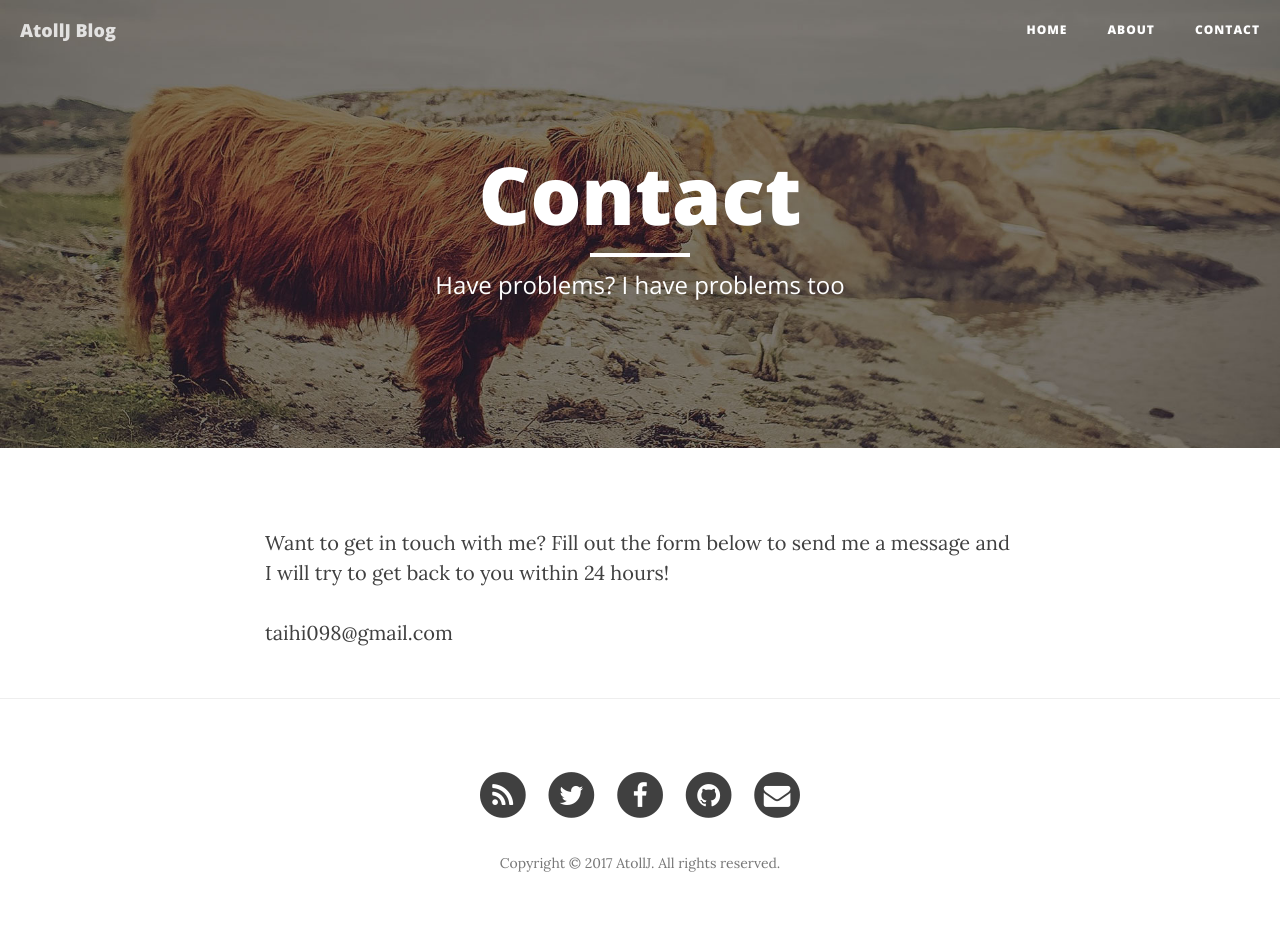
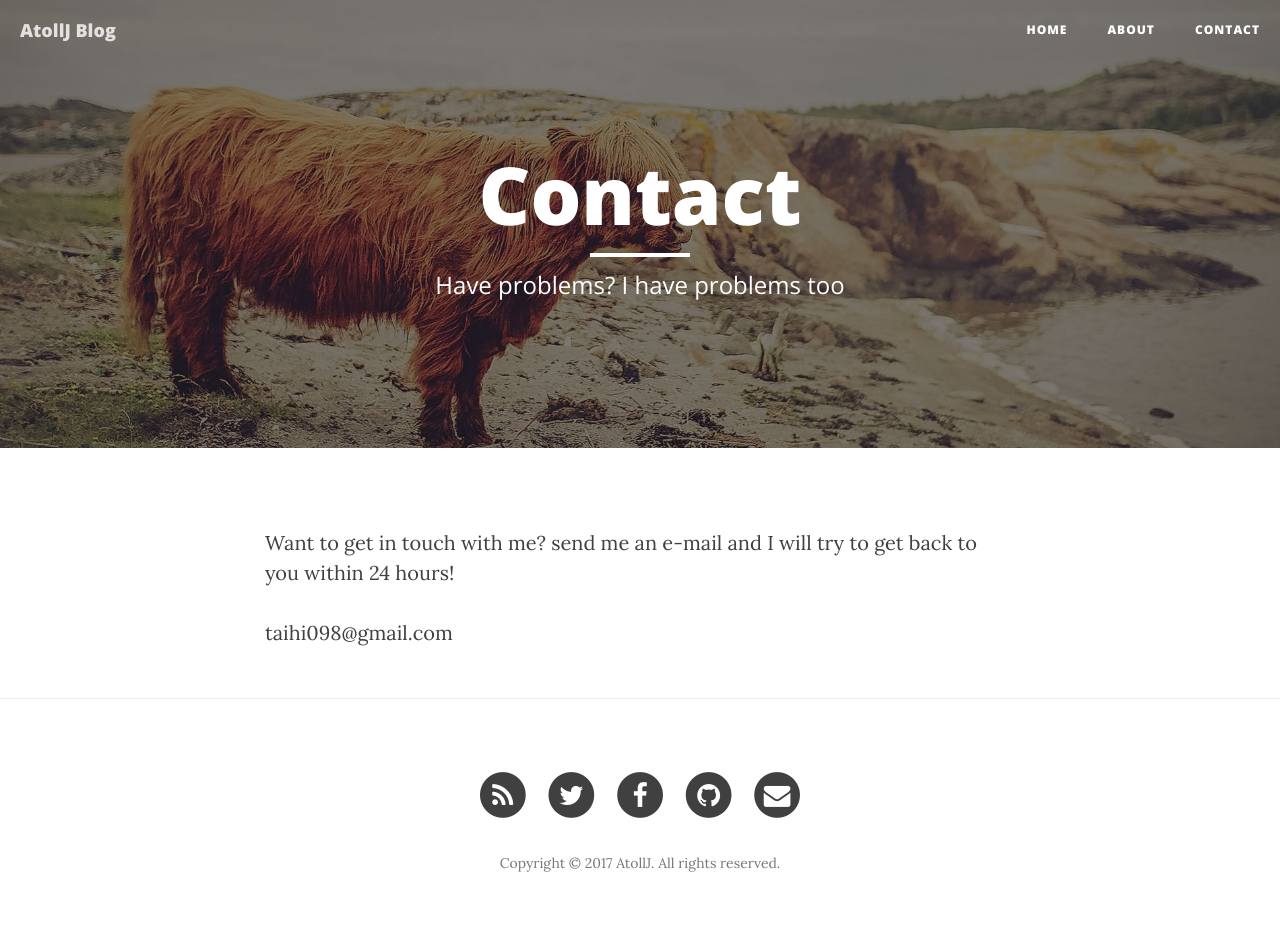
Before and after one commit to taihi098-zz/taihi098.github.io, a Jekyll site: the page built from contact.html, in a window 1280 px wide. Built offline with Jekyll 4.4.1, drawn with Linux system fonts in a browser that asks for light colours; nearby versions of some CDN libraries.

Commit message:
modified contact

```diff
--- a/contact.html
+++ b/contact.html
@@ -5,7 +5,7 @@ description: "Have problems? I have problems too"
 header-img: "img/contact-bg.jpg"
 ---
 
-<p>Want to get in touch with me? Fill out the form below to send me a message and I will try to get back to you within 24 hours!</p>
+<p>Want to get in touch with me? send me an e-mail and I will try to get back to you within 24 hours!</p>
 <!-- Contact Form - Enter your email address on line 19 of the mail/contact_me.php file to make this form work. -->
 <!-- WARNING: Some web hosts do not allow emails to be sent through forms to common mail hosts like Gmail or Yahoo. It's recommended that you use a private domain email address! -->
 <!-- NOTE: To use the contact form, your site must be on a live web host with PHP! The form will not work locally! -->
```
